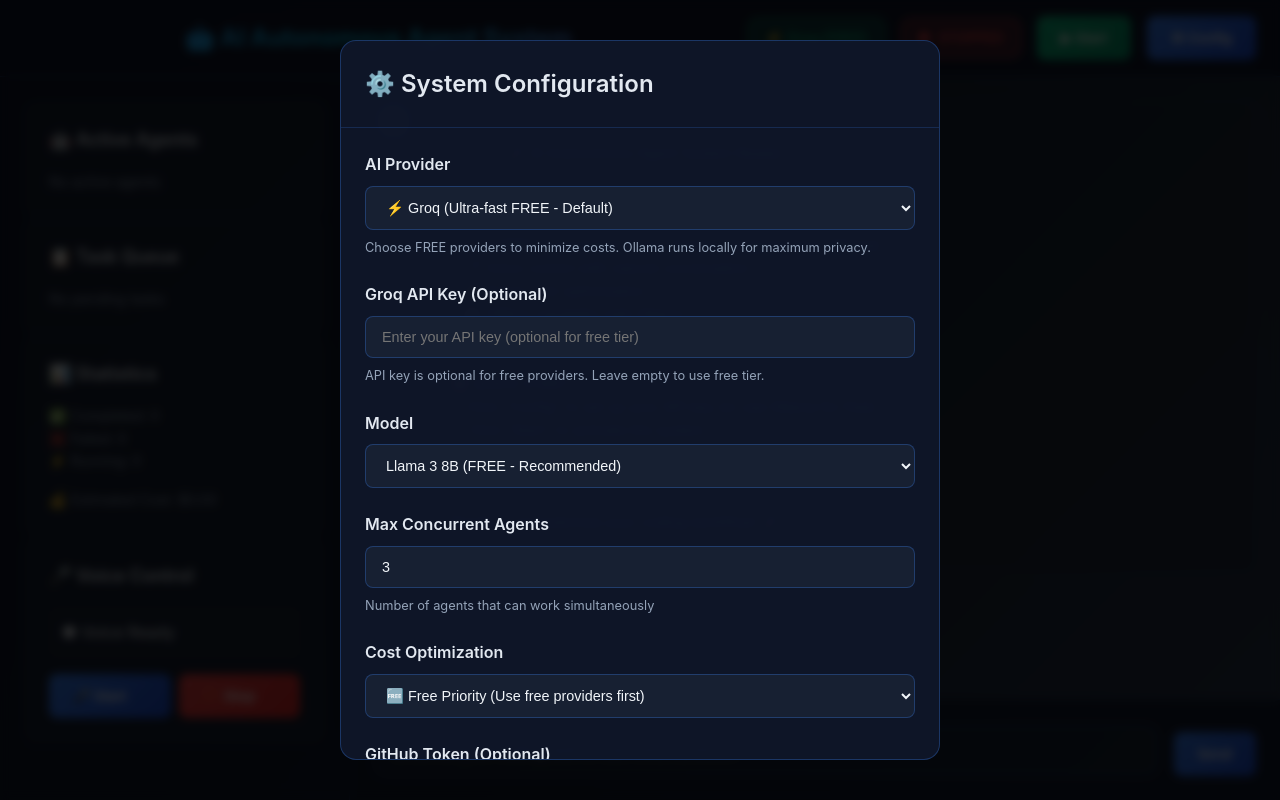
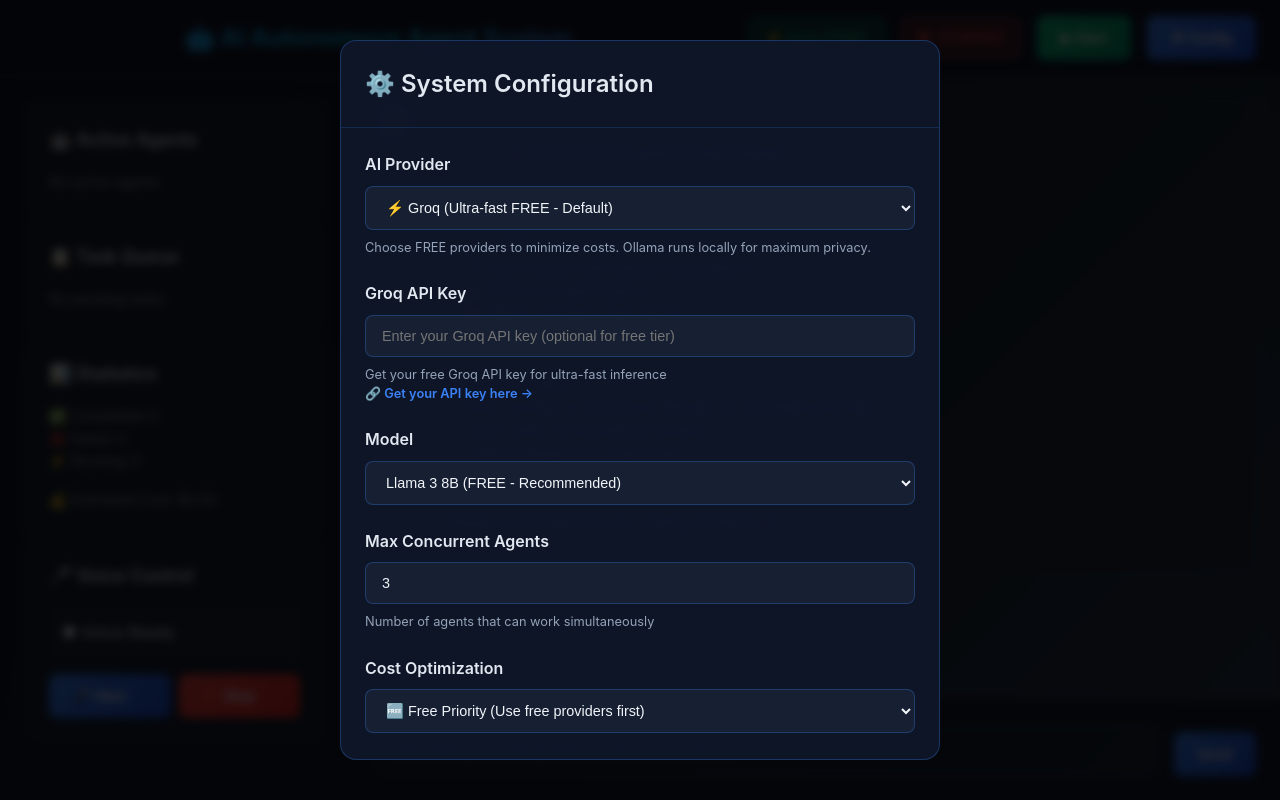
Before and after one commit to patriotnewsactivism/AI-Autonomous-Coder, a website: page index.html in a window 1280 px wide. Both pictures are taken after a click on the button "⚙ Config". Drawn offline with Linux system fonts and the light colour scheme.

Commit message:
Add clickable API key links for all AI providers - Easy access to get API keys from each platform

```diff
--- a/index.html
+++ b/index.html
@@ -462,6 +462,23 @@
       font-size: 0.8rem;
       color: #94a3b8;
       margin-top: 0.5rem;
+      line-height: 1.5;
+    }
+
+    .form-help a {
+      color: #3b82f6;
+      text-decoration: none;
+      font-weight: 600;
+      transition: all 0.2s ease;
+      display: inline-flex;
+      align-items: center;
+      gap: 0.25rem;
+    }
+
+    .form-help a:hover {
+      color: #1d4ed8;
+      text-decoration: underline;
+      transform: translateX(2px);
     }
 
     /* Responsive Design */
@@ -832,7 +849,13 @@
         <div class="form-group" id="apiKeyGroup">
           <label id="apiKeyLabel">Groq API Key (Optional)</label>
           <input type="password" id="apiKeyInput" placeholder="Enter your API key (optional for free tier)">
-          <div class="form-help">API key is optional for free providers. Leave empty to use free tier.</div>
+          <div class="form-help">
+            API key is optional for free providers. Leave empty to use free tier.
+            <br>
+            <a id="apiKeyLink" href="https://console.groq.com/keys" target="_blank" style="color: #3b82f6; text-decoration: none; font-weight: 600;">
+              🔗 Get your API key here →
+            </a>
+          </div>
         </div>
 
         <div class="form-group">
@@ -1276,6 +1299,86 @@
     elements.githubRepoInput.value = CONFIG.githubRepo;
     elements.userEmailInput.value = CONFIG.userEmail;
 
+    // Provider configuration with API key links
+    const providerConfigs = {
+      groq: {
+        name: 'Groq API Key',
+        placeholder: 'Enter your Groq API key (optional for free tier)',
+        link: 'https://console.groq.com/keys',
+        help: 'Get your free Groq API key for ultra-fast inference'
+      },
+      gemini: {
+        name: 'Google AI Studio API Key',
+        placeholder: 'Enter your Google AI Studio API key (optional for free tier)',
+        link: 'https://aistudio.google.com/app/apikey',
+        help: 'Get your free Google AI Studio API key'
+      },
+      huggingface: {
+        name: 'Hugging Face API Key',
+        placeholder: 'Enter your Hugging Face API key (optional for free tier)',
+        link: 'https://huggingface.co/settings/tokens',
+        help: 'Get your free Hugging Face API token'
+      },
+      ollama: {
+        name: 'Ollama (Local)',
+        placeholder: 'No API key needed - runs locally',
+        link: 'https://ollama.ai/',
+        help: 'Download Ollama for 100% local AI processing'
+      },
+      claude: {
+        name: 'Anthropic Claude API Key',
+        placeholder: 'Enter your Claude API key (required)',
+        link: 'https://console.anthropic.com/',
+        help: 'Get your Claude API key for advanced AI capabilities'
+      },
+      openai: {
+        name: 'OpenAI API Key',
+        placeholder: 'Enter your OpenAI API key (required)',
+        link: 'https://platform.openai.com/api-keys',
+        help: 'Get your OpenAI API key for GPT models'
+      }
+    };
+
+    // Update API key section when provider changes
+    function updateApiKeySection() {
+      const provider = elements.providerSelect.value;
+      const config = providerConfigs[provider];
+      const apiKeyLabel = document.getElementById('apiKeyLabel');
+      const apiKeyInput = document.getElementById('apiKeyInput');
+      const apiKeyLink = document.getElementById('apiKeyLink');
+      const apiKeyGroup = document.getElementById('apiKeyGroup');
+
+      if (config) {
+        apiKeyLabel.textContent = config.name;
+        apiKeyInput.placeholder = config.placeholder;
+        apiKeyLink.href = config.link;
+        apiKeyLink.innerHTML = `🔗 Get your API key here →`;
+
+        // Update help text
+        const helpDiv = apiKeyGroup.querySelector('.form-help');
+        helpDiv.innerHTML = `
+          ${config.help}
+          <br>
+          <a id="apiKeyLink" href="${config.link}" target="_blank" style="color: #3b82f6; text-decoration: none; font-weight: 600;">
+            🔗 Get your API key here →
+          </a>
+        `;
+
+        // Show/hide based on provider
+        if (provider === 'ollama') {
+          apiKeyGroup.style.display = 'none';
+        } else {
+          apiKeyGroup.style.display = 'block';
+        }
+      }
+    }
+
+    // Add event listener for provider changes
+    elements.providerSelect.addEventListener('change', updateApiKeySection);
+
+    // Initialize API key section
+    updateApiKeySection();
+
     // Register service worker
     if ('serviceWorker' in navigator) {
       navigator.serviceWorker.register('/sw.js')
@@ -1285,3 +1388,4 @@
   </script>
 </body>
 </html>
+</html>
```
